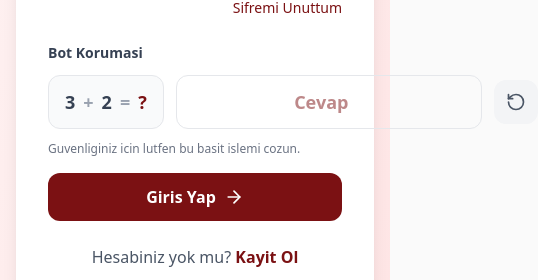
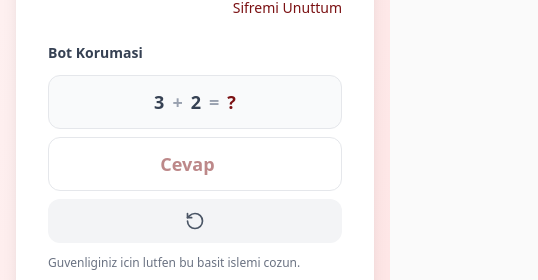
Before and after one commit to Webintoshi/ezmeo, a Next.js app: page /giris in a window 390 px wide. Shown: the part 564-844 px from the top of the page, 538 px wide, since content can reach past the window. Built offline with nearby package versions, Linux system fonts and the light colour scheme; no server answers.

Commit message:
fix: Make CaptchaProtection component responsive

```diff
--- a/components/auth/CaptchaProtection.tsx
+++ b/components/auth/CaptchaProtection.tsx
@@ -14,7 +14,6 @@ export function CaptchaProtection({ onVerify, error }: CaptchaProtectionProps) {
   const [userAnswer, setUserAnswer] = useState("");
   const [isVerified, setIsVerified] = useState(false);
 
-  // Generate new numbers
   const generateNumbers = () => {
     const n1 = Math.floor(Math.random() * 10) + 1;
     const n2 = Math.floor(Math.random() * 10) + 1;
@@ -25,7 +24,6 @@ export function CaptchaProtection({ onVerify, error }: CaptchaProtectionProps) {
     onVerify(false);
   };
 
-  // Initialize
   useEffect(() => {
     generateNumbers();
   }, []);
@@ -33,12 +31,10 @@ export function CaptchaProtection({ onVerify, error }: CaptchaProtectionProps) {
   const handleVerify = () => {
     const answer = parseInt(userAnswer);
     const correctAnswer = num1 + num2;
-
     if (isNaN(answer)) {
       onVerify(false);
       return;
     }
-
     const isValid = answer === correctAnswer;
     setIsVerified(isValid);
     onVerify(isValid);
@@ -47,8 +43,6 @@ export function CaptchaProtection({ onVerify, error }: CaptchaProtectionProps) {
   const handleChange = (e: React.ChangeEvent<HTMLInputElement>) => {
     const value = e.target.value;
     setUserAnswer(value);
-
-    // Auto-verify when 1-2 digits entered
     if (value.length >= 1 && value.length <= 2) {
       const answer = parseInt(value);
       const correctAnswer = num1 + num2;
@@ -64,9 +58,11 @@ export function CaptchaProtection({ onVerify, error }: CaptchaProtectionProps) {
         Bot Korumasi
       </label>
 
-      <div className="flex items-center gap-3">
-        {/* Math Problem */}
-        <div className="flex items-center gap-2 bg-gray-50 px-4 py-3 rounded-xl border border-gray-200">
+      {/* Mobil: Dikey, Desktop: Yatay */}
+      <div className="flex flex-col sm:flex-row items-stretch sm:items-center gap-2 sm:gap-3">
+
+        {/* Matematik Problemi - Ortalanmis */}
+        <div className="flex items-center justify-center gap-2 bg-gray-50 px-4 py-3 rounded-xl border border-gray-200 min-w-[140px]">
           <span className="text-lg font-bold text-gray-700">{num1}</span>
           <span className="text-lg font-bold text-gray-400">+</span>
           <span className="text-lg font-bold text-gray-700">{num2}</span>
@@ -74,21 +70,21 @@ export function CaptchaProtection({ onVerify, error }: CaptchaProtectionProps) {
           <span className="text-lg font-bold text-primary">?</span>
         </div>
 
-        {/* Answer Input */}
+        {/* Cevap Input - Mobilde tam genislik */}
         <input
           type="number"
           value={userAnswer}
           onChange={handleChange}
           placeholder="Cevap"
-          className="flex-1 px-4 py-3 rounded-xl border border-gray-200 focus:border-primary focus:ring-2 focus:ring-primary transition-all text-center font-bold text-lg"
+          className="w-full sm:flex-1 px-4 py-3 rounded-xl border border-gray-200 focus:border-primary focus:ring-2 focus:ring-primary transition-all text-center font-bold text-lg"
           disabled={isVerified}
         />
 
-        {/* Refresh Button */}
+        {/* Refresh Button - Mobilde tam genislik */}
         <button
           type="button"
           onClick={generateNumbers}
-          className="p-3 bg-gray-100 hover:bg-gray-200 rounded-xl transition-colors"
+          className="w-full sm:w-auto p-3 bg-gray-100 hover:bg-gray-200 rounded-xl transition-colors flex items-center justify-center"
           title="Yeni soru"
         >
           <RotateCcw className="w-5 h-5 text-gray-600" />
```
